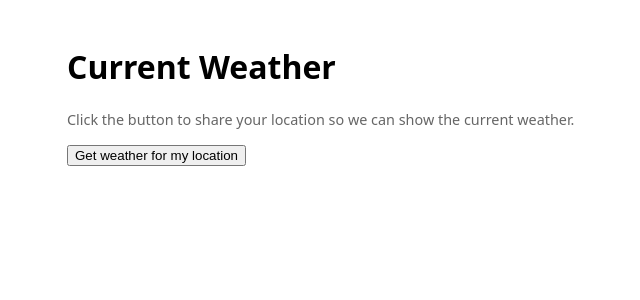
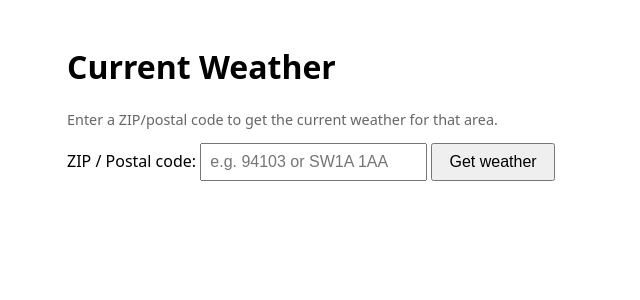
Before and after one commit to mr-p-coder/devin-test, a Flask app: page / in a window 1280 px wide. Shown: the top 300 px of the page, without its empty margins (213-853 px from the left). Run offline with Flask 2, Linux system fonts and the light colour scheme.

Commit message:
Switch frontend to ZIP input and update backend to accept zip or lat/lon

```diff
--- a/app.py
+++ b/app.py
@@ -10,22 +10,28 @@ def index():
 
 @app.route('/weather')
 def weather():
+    # Accept either a zip/postal code or lat+lon
+    zip_code = request.args.get('zip')
     lat = request.args.get('lat')
     lon = request.args.get('lon')
-    if not lat or not lon:
-        return jsonify({'error': 'Missing lat or lon'}), 400
+
+    if not zip_code and (not lat or not lon):
+        return jsonify({'error': 'Provide zip OR lat and lon'}), 400
 
     api_key = os.environ.get('OPENWEATHER_API_KEY')
     if not api_key:
         return jsonify({'error': 'Server missing OPENWEATHER_API_KEY env var'}), 500
 
+    params = {'appid': api_key, 'units': 'metric'}
+    if zip_code:
+        # OpenWeather accepts 'zip' as e.g. '94040,us' or just '94040'
+        params['zip'] = zip_code
+    else:
+        params['lat'] = lat
+        params['lon'] = lon
+
     try:
-        res = requests.get('https://api.openweathermap.org/data/2.5/weather', params={
-            'lat': lat,
-            'lon': lon,
-            'appid': api_key,
-            'units': 'metric'
-        }, timeout=10)
+        res = requests.get('https://api.openweathermap.org/data/2.5/weather', params=params, timeout=10)
         res.raise_for_status()
         data = res.json()
 
@@ -37,8 +43,10 @@ def weather():
             'icon': data['weather'][0]['icon'],
         }
         return jsonify(weather)
-    except Exception as e:
+    except requests.exceptions.RequestException as e:
         return jsonify({'error': str(e)}), 500
+    except Exception:
+        return jsonify({'error': 'Unexpected response format from weather provider'}), 500
 
 if __name__ == '__main__':
     app.run(debug=True, host='0.0.0.0')
--- a/templates/index.html
+++ b/templates/index.html
@@ -8,13 +8,19 @@
     body { font-family: system-ui, Arial; padding: 1.5rem; max-width: 720px; margin: auto; }
     #card { border: 1px solid #ddd; padding: 1rem; border-radius: 8px; margin-top: 1rem; }
     .muted { color: #666; font-size: 0.9rem; }
+    input { padding: 0.5rem; font-size: 1rem; }
+    button { padding: 0.5rem 1rem; font-size: 1rem; }
   </style>
 </head>
 <body>
   <h1>Current Weather</h1>
-  <p class="muted">Click the button to share your location so we can show the current weather.</p>
-  <button id="getWeather">Get weather for my location</button>
+  <p class="muted">Enter a ZIP/postal code to get the current weather for that area.</p>
+
+  <label for="zip">ZIP / Postal code:</label>
+  <input id="zip" name="zip" type="text" placeholder="e.g. 94103 or SW1A 1AA" />
+  <button id="getWeather">Get weather</button>
   <div id="status"></div>
+
   <div id="card" hidden>
     <h2 id="place"></h2>
     <img id="icon" alt="" />
@@ -26,19 +32,18 @@
   <script>
     const status = document.getElementById('status');
     const card = document.getElementById('card');
-    document.getElementById('getWeather').addEventListener('click', () => {
+    document.getElementById('getWeather').addEventListener('click', async () => {
       card.hidden = true;
-      status.textContent = 'Requesting location…';
-      if (!navigator.geolocation) {
-        status.textContent = 'Geolocation is not supported by your browser';
+      status.textContent = '';
+      const zip = document.getElementById('zip').value.trim();
+      if (!zip) {
+        status.textContent = 'Please enter a ZIP or postal code.';
         return;
       }
-      navigator.geolocation.getCurrentPosition(async (pos) => {
       status.textContent = 'Fetching weather…';
-        const lat = pos.coords.latitude;
-        const lon = pos.coords.longitude;
       try {
-          const resp = await fetch(`/weather?lat=${lat}&lon=${lon}`);
+        // Pass zip exactly as entered. For OpenWeather, you can add ",<country_code>" if needed (e.g. "94103,us").
+        const resp = await fetch(`/weather?zip=${encodeURIComponent(zip)}`);
         if (!resp.ok) {
           const err = await resp.json().catch(()=>({error:resp.statusText}));
           status.textContent = 'Error: ' + (err.error || resp.statusText);
@@ -46,7 +51,7 @@
         }
         const data = await resp.json();
         status.textContent = '';
-          document.getElementById('place').textContent = data.name || 'Your location';
+        document.getElementById('place').textContent = data.name || 'Location';
         document.getElementById('desc').textContent = data.description || '';
         document.getElementById('temp').textContent = data.temp;
         document.getElementById('feels').textContent = data.feels_like;
@@ -55,9 +60,6 @@
       } catch (e) {
         status.textContent = 'Network error: ' + e.message;
       }
-      }, (err) => {
-        status.textContent = 'Location error: ' + err.message;
-      }, { enableHighAccuracy: false, timeout: 10000 });
     });
   </script>
 </body>
```
Lines whose indentation alone changed are shown as unchanged.
